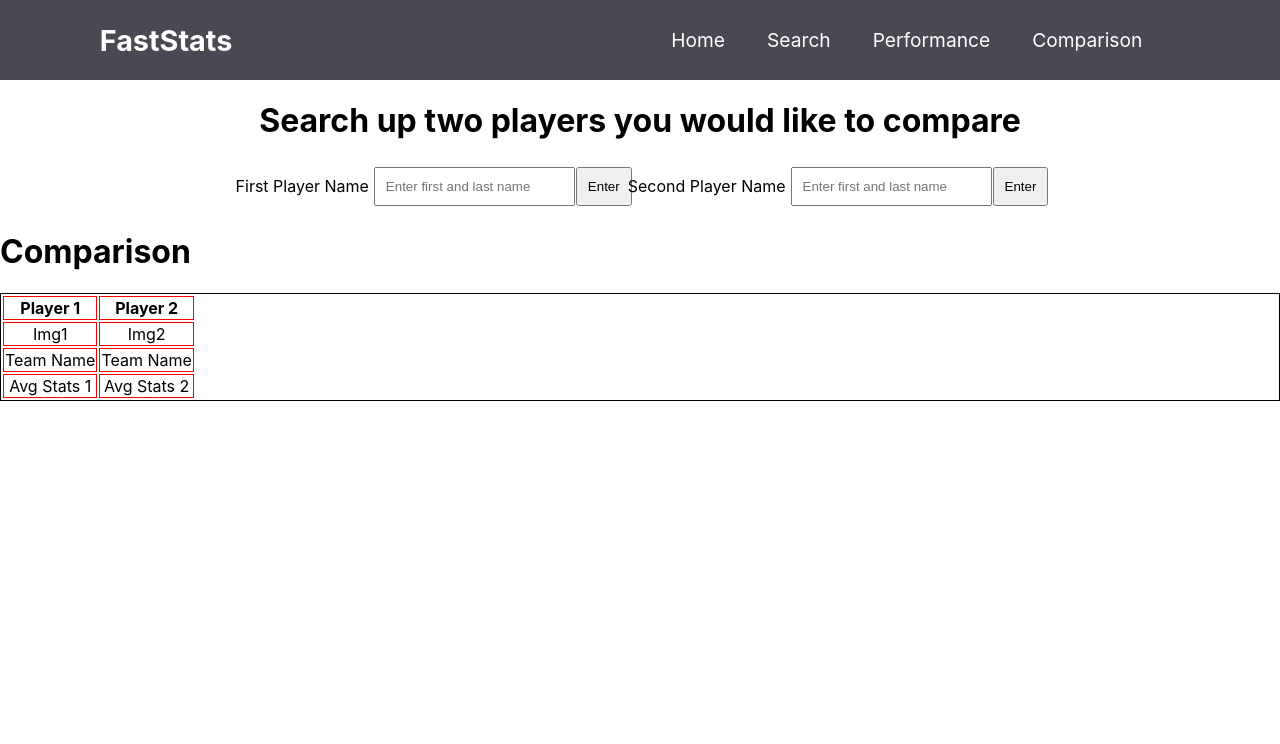
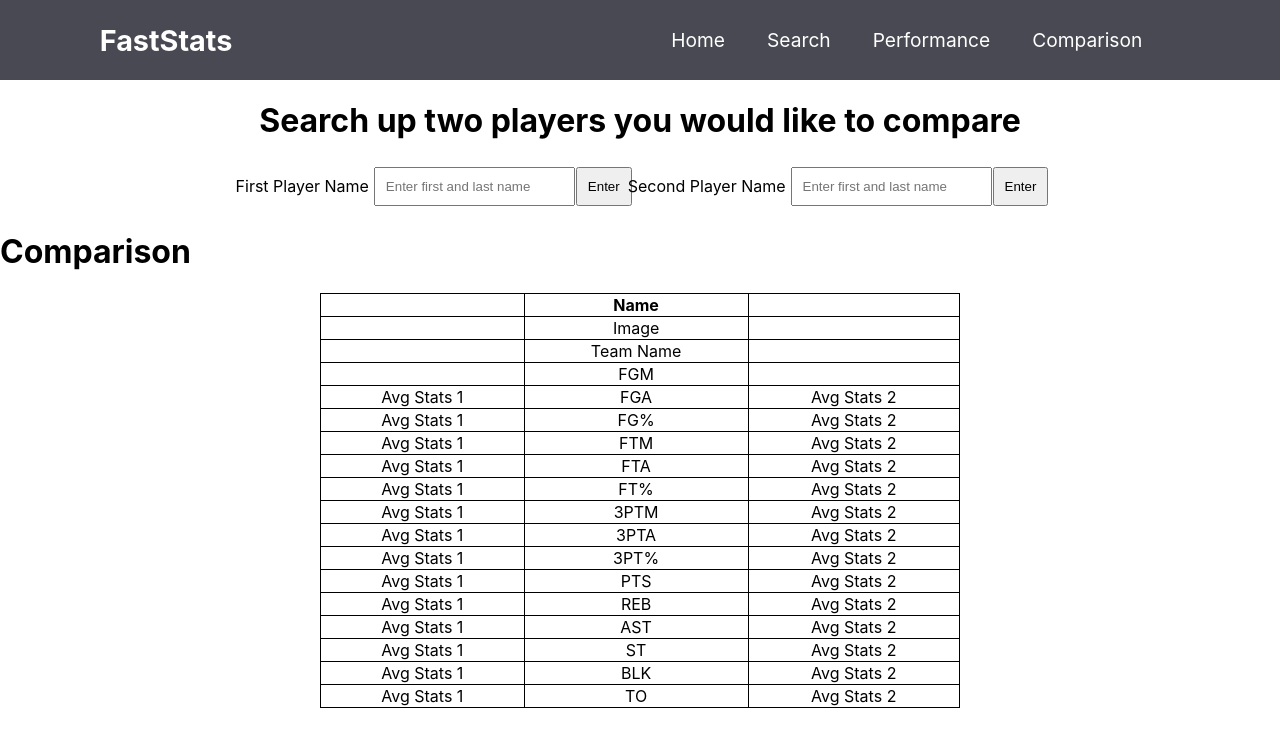
Before and after one commit to ntommy06/CS410P-FinalProject, a React (Create React App) app in the folder my-app/: page /compare in a window 1280 px wide. Shown: the top 744 px of the page. Built offline with nearby package versions, Linux system fonts and the light colour scheme.

Commit message:
Table completed - need to fill in data from API

```diff
--- a/my-app/src/pages/Compare.css
+++ b/my-app/src/pages/Compare.css
@@ -27,12 +27,18 @@
 }
 
 .myTable {
-    display: block;
     border: 1px solid;
+    border-collapse: collapse;
     position: relative;
+    margin-left: auto;
+    margin-right: auto;
+    width: 50%;
 }
 
+
+
+
 th, td {
-    border: 1px solid red;
+    border: 1px solid black;
     text-align: center;
 }
--- a/my-app/src/pages/Compare.js
+++ b/my-app/src/pages/Compare.js
@@ -9,7 +9,7 @@ class Compare extends Component {
 
         this.state= {
             playerName: [],
-            playerAvg: [{}, {}]
+            playerAvg: []
         }
     }
 
@@ -43,40 +43,106 @@ class Compare extends Component {
             {/* SEARCH HOW TO CREATE A TABLE NEXT TO PUT THESE ELEMENTS INTO THE TABLE FOR COMPARISON */}
 
 
-            {/* <div>
-                <p>Name: <span id="p1Name"></span> </p>
-                <p>Team: <span id="p1Team"></span> </p>
-            </div>
-            <div>
-                <p>Name: <span id="p2Name"></span> </p>
-                <p>Team: <span id="p2Team"></span> </p>
-            </div> */}
-
             <div className="container">
                 <h1>Comparison</h1>
                 <table className="myTable">
                     <thead>
                     <tr>
-                        <th> <span id="p1Name">Player 1</span> </th>
-                        <th> <span id="p2Name">Player 2</span> </th>
+                        <th> <span id="p1Name"></span> </th>
+                        <th>Name</th>
+                        <th> <span id="p2Name"></span> </th>
                     </tr>
                     </thead>
                     <tbody>
                          {/* Image */}
                         <tr>
-                            <td> Img1 </td>
-                            <td> Img2 </td>
+                            <td>  </td>
+                            <td>Image</td>
+                            <td> </td>
                         </tr>
                         {/* Team Name */}
                         <tr>
-                            <td> <span id="p1Team">Team Name</span> </td>
-                            <td> <span id="p2Team">Team Name</span> </td>
+                            <td> <span id="p1Team"></span> </td>
+                            <td>Team Name</td>
+                            <td> <span id="p2Team"></span> </td>
                         </tr>
                         {/* Player Avg Stats */}
                         <tr>
-                            <td> <span id="Avg1">Avg Stats 1</span> </td>
-                            <td> <span id="Avg2">Avg Stats 2</span> </td>
+                            <td> <span id="fgm1"></span> </td>
+                            <td>FGM</td>
+                            <td> <span id="fgm2"></span> </td>
                         </tr>
+                        <tr>
+                            <td> <span id="fga1">Avg Stats 1</span> </td>
+                            <td>FGA</td>
+                            <td> <span id="fga2">Avg Stats 2</span> </td>
+                        </tr>
+                        <tr>
+                            <td> <span id="fg_p1">Avg Stats 1</span> </td>
+                            <td>FG%</td>
+                            <td> <span id="fg_p2">Avg Stats 2</span> </td>
+                        </tr>
+                        <tr>
+                            <td> <span id="ftm1">Avg Stats 1</span> </td>
+                            <td>FTM</td>
+                            <td> <span id="ftm2">Avg Stats 2</span> </td>
+                        </tr>
+                        <tr>
+                            <td> <span id="fta1">Avg Stats 1</span> </td>
+                            <td>FTA</td>
+                            <td> <span id="fta2">Avg Stats 2</span> </td>
+                        </tr>
+                        <tr>
+                            <td> <span id="ft_p">Avg Stats 1</span> </td>
+                            <td>FT%</td>
+                            <td> <span id="ft_p2">Avg Stats 2</span> </td>
+                        </tr>
+                        <tr>
+                            <td> <span id="3ptm1">Avg Stats 1</span> </td>
+                            <td>3PTM</td>
+                            <td> <span id="3ptm2">Avg Stats 2</span> </td>
+                        </tr>
+                        <tr>
+                            <td> <span id="3pta1">Avg Stats 1</span> </td>
+                            <td>3PTA</td>
+                            <td> <span id="3pta2">Avg Stats 2</span> </td>
+                        </tr>
+                        <tr>
+                            <td> <span id="3pt_p1">Avg Stats 1</span> </td>
+                            <td>3PT%</td>
+                            <td> <span id="3pt_p2">Avg Stats 2</span> </td>
+                        </tr>
+                        <tr>
+                            <td> <span id="pts1">Avg Stats 1</span> </td>
+                            <td>PTS</td>
+                            <td> <span id="pts2">Avg Stats 2</span> </td>
+                        </tr>
+                        <tr>
+                            <td> <span id="reb1">Avg Stats 1</span> </td>
+                            <td>REB</td>
+                            <td> <span id="reb2">Avg Stats 2</span> </td>
+                        </tr>
+                        <tr>
+                            <td> <span id="ast">Avg Stats 1</span> </td>
+                            <td>AST</td>
+                            <td> <span id="ast2">Avg Stats 2</span> </td>
+                        </tr>
+                        <tr>
+                            <td> <span id="st1">Avg Stats 1</span> </td>
+                            <td>ST</td>
+                            <td> <span id="st2">Avg Stats 2</span> </td>
+                        </tr>
+                        <tr>
+                            <td> <span id="blk1">Avg Stats 1</span> </td>
+                            <td>BLK</td>
+                            <td> <span id="blk2">Avg Stats 2</span> </td>
+                        </tr>
+                        <tr>
+                            <td> <span id="to1">Avg Stats 1</span> </td>
+                            <td>TO</td>
+                            <td> <span id="to2">Avg Stats 2</span> </td>
+                        </tr>
+
 
                     </tbody>
                 </table>
@@ -91,13 +157,14 @@ class Compare extends Component {
 
         axios.get(`https://www.balldontlie.io/api/v1/players?search=${player1}`)
         .then(async res => {
-            //console.log(res.data.data)
+            console.log(res.data.data)
             let realName = res.data.data[0].first_name + " " + res.data.data[0].last_name;
             let team = res.data.data[0].team.full_name;
+            let position = res.data.data[0].position;
             document.getElementById("p1Name").innerHTML = realName;
-            document.getElementById("p1Team").innerHTML = team;
+            document.getElementById("p1Team").innerHTML = team + " - " + position;
 
-            await this.testState(realName)
+            await this.pushPlayer(realName)
             await this.getAvgStats(1, res.data.data[0].id)
         }).catch(err => {
             console.log(err)
@@ -109,14 +176,15 @@ class Compare extends Component {
 
         axios.get(`https://www.balldontlie.io/api/v1/players?search=${player2}`)
         .then(async res => {
-            //console.log(res.data.data)
+            console.log(res.data.data)
             let realName = res.data.data[0].first_name + " " + res.data.data[0].last_name;
             let team = res.data.data[0].team.full_name;
+            let position = res.data.data[0].position;
             document.getElementById("p2Name").innerHTML = realName;
-            document.getElementById("p2Team").innerHTML = team;
+            document.getElementById("p2Team").innerHTML = team + " - " + position;
 
 
-            await this.testState(realName)
+            await this.pushPlayer(realName)
             await this.getAvgStats(2, res.data.data[0].id)
         }).catch(err => {
             console.log(err)
@@ -128,23 +196,41 @@ class Compare extends Component {
         console.log(playerid);
         axios.get(`https://www.balldontlie.io/api/v1/season_averages?player_ids[]=${playerid}`)
         .then(async res => {
-            console.log(res.data.data)
-            let avgStats = res.data.data[0].ast;
+            //console.log(res.data.data)
+
+            //let avgStats = res.data.data[0].ast;
 
             //GOT TO PUSH avgStats into the setState
+            this.pushStats(res.data.data)
 
-            this.setState({playerAvg: res.data.data[0]})
-            console.log(this.state.playerAvg)
+            //Display to Table
 
             if(id === 1) {
-                document.getElementById("Avg1").innerHTML = avgStats;
+                let fgm = this.state.playerAvg[0].fgm
+                document.getElementById("fgm1").innerHTML = fgm;
             }
             if(id === 2) {
-                document.getElementById("Avg2").innerHTML = avgStats;
+                let fgm = this.state.playerAvg[1].fgm
+                document.getElementById("fgm2").innerHTML = fgm;
             }
 
+
             //Styling if one greater than other
+            //console.log(this.state.playerAvg[0].ast);
+            //console.log(this.state.playerAvg[1].ast);
 
+            let stat = document.getElementById("fgm1");
+            let stat2 = document.getElementById("fgm2");
+
+            //CREATE A LOOP TO GO THROUGH THE WHOLE STATS TO COMPARE
+
+            if(this.state.playerAvg[0].fgm >= this.state.playerAvg[1].fgm) {
+                stat.style.color = `green`;
+                stat2.style.color = `red`;
+            } else {
+                stat.style.color = `red`;
+                stat2.style.color = `green`;
+            }
         }).catch(err => {
             console.log(err)
         })
@@ -154,7 +240,29 @@ class Compare extends Component {
     //     this.getPlayerId();
     // }
 
-    testState = (name) => {
+    pushStats = (Avg) => {
+        //if populated - clear array
+        //console.log("PUSH STATS: ")
+        //console.log(Avg)
+
+        if(this.state.playerAvg.length === 2) {
+            this.setState({playerAvg: []});
+        }
+
+        this.setState(state => {
+            const playerAvg = state.playerAvg.concat(Avg);
+
+            return {
+                playerAvg,
+            }
+        })
+
+        console.log("state.PlayerAvg:")
+        console.log(this.state.playerAvg)
+
+    }
+
+    pushPlayer = (name) => {
         //if populated - clear array
         //console.log(this.state.playerName.length)
         if(this.state.playerName.length === 2) {
@@ -163,7 +271,6 @@ class Compare extends Component {
 
         this.setState(state => {
             const playerName = state.playerName.concat(name);
-            //const test = [...state.playerName, name.value];
 
             return {
                 playerName,
@@ -171,7 +278,7 @@ class Compare extends Component {
             }
         })
 
-        console.log(this.state.playerName);
+        //console.log("PUSH PLAYER:" + this.state.playerName);
     }
 }
 
```
